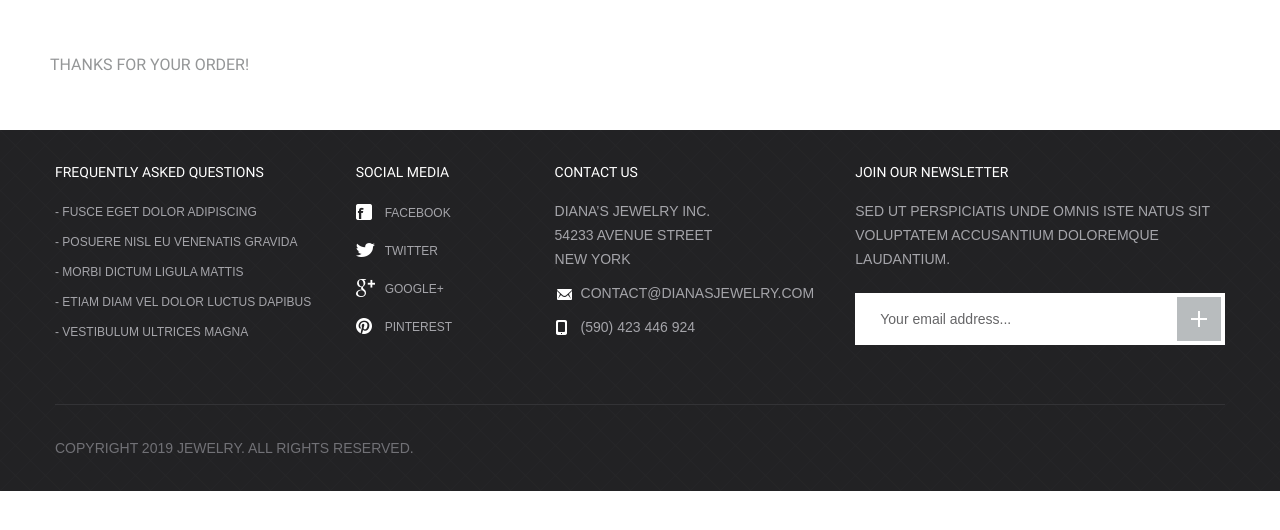
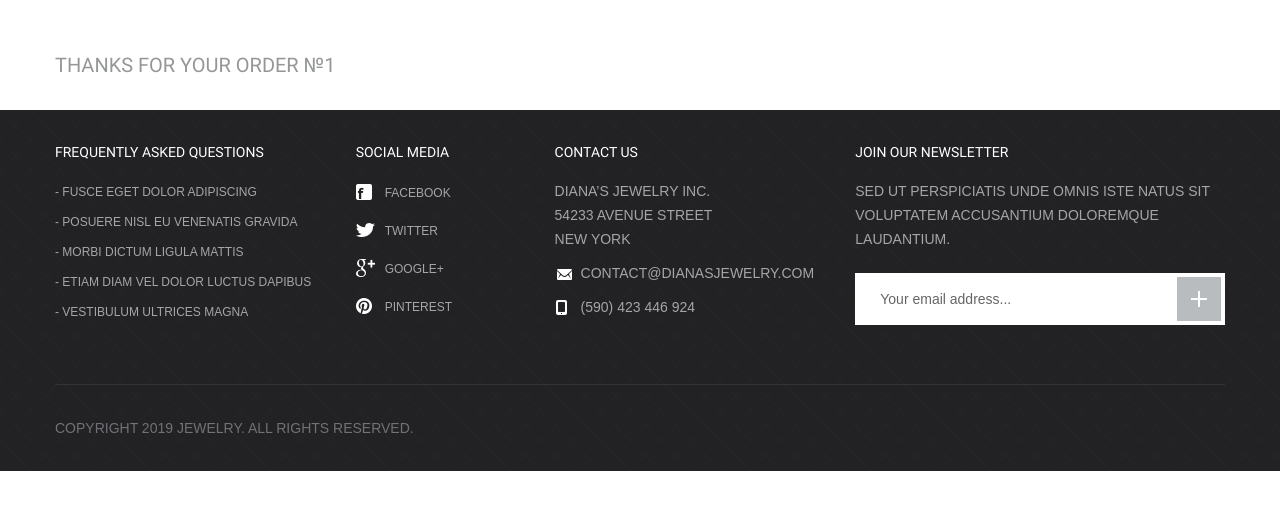
Before and after one commit to self067/sh, a Yii app: template views/cart/success.php in a window 1280 px wide. Shown: the part 93-623 px from the top of the page. Run offline with PHP 8.4 and a stand-in for Yii, Linux system fonts and the light colour scheme; the template is opened without the code that fills it: most values are stand-ins (such as "Sample title", 1, 10 or a date in 2020); data that the repository does not hold is empty; some libraries are stand-ins or nearby versions.

Commit message:
20190128

```diff
--- a/models/Cart.php
+++ b/models/Cart.php
@@ -35,7 +35,6 @@ class Cart extends ActiveRecord
     $price = isset($_SESSION['cart'][$id]['price'])?$_SESSION['cart'][$id]['price'] * $quantity:0;
     $_SESSION['cart.totalQuantity']  -= $quantity;
     $_SESSION['cart.totalSum'] -= $price;
-
     unset($_SESSION['cart'][$id]);
   }
 }
--- a/views/cart/order.php
+++ b/views/cart/order.php
@@ -2,7 +2,7 @@
 use yii\widgets\ActiveForm;
 ?>
 
-<h2 style="padding: 10px; text-align: center">Оформление заказа</h2>
+<h2 style="padding: 10px; text-align: center">Оформление заказа </h2>
 
 <?php $form = ActiveForm::begin()?>
 <div class="container">
--- a/views/cart/success.php
+++ b/views/cart/success.php
@@ -1,6 +1,8 @@
+<div class="container">
 <div class="order-status">
-
-  <h2>Thanks for your order!</h2>
+  <h2>Thanks for your order №<?=$order->id?></h2>
+</div>
+</div>
   <?php
   if(isset($session['cart']) && isset($_SESSION['cart.totalQuantity'])) {
 //  if(isset($session['order']) ) {
@@ -58,4 +60,3 @@
   $session->remove('cart.totalSum');
   $session->remove('cart.totalQuantity');
   ?>
-</div>
--- a/views/layouts/main.php
+++ b/views/layouts/main.php
@@ -51,15 +51,9 @@ $this->beginPage();
 </header>
 <!-- / header -->
 
-
-
-
-
-<!--    <div class="container">-->
+    <div id="cont">
         <?= $content ?>
-<!--    </div>-->
-
-
+    </div>
 
 <footer id="footer">
     <div class="container">
@@ -112,14 +106,6 @@ $this->beginPage();
   </div>
 </div>
 
-<div id="order" class="modal fade bd-example-modal-xl" tabindex="-1" role="dialog" aria-labelledby="myExtraLargeModalLabel" aria-hidden="true">
-  <div class="modal-dialog modal-xl">
-    <div style="padding: 15px;" class="modal-content">
-
-    </div>
-  </div>
-</div>
-
 <?php $this->endBody() ?>
 </body>
 </html>
--- a/web/css/style.css
+++ b/web/css/style.css
@@ -287,7 +287,7 @@ a:hover {
 }
 
 #body {
-	padding: 48px 0 31px;
+	padding: 28px 0 25px;
 }
 
 #slider {
--- a/web/css/style_sh.css
+++ b/web/css/style_sh.css
@@ -1,3 +1,7 @@
+h2  {
+  font-size: 20px;
+}
+
 .order-form {
   margin-top: 120px;
   margin-bottom: 70px;
@@ -23,7 +27,7 @@ label.control-label {
 }
 
 .order-status {
-  margin: 50px;
+  margin: 50px 0 30px;
 }
 
 #total-q, #total-s {
--- a/web/js/main_sh.js
+++ b/web/js/main_sh.js
@@ -1,21 +1,3 @@
-// function openCart(event) {
-//   event.preventDefault();
-//
-//   $.ajax({
-//     url: '/cart/open',
-//     type: 'GET',
-//     success: function(res) {
-//       // alert(res);
-//       $('#cart .modal-content').html(res);
-//       $('#cart').modal('show');
-//     },
-//     error: function (xhr, ajaxOptions, thrownError) {
-//       alert(xhr.status +" "+thrownError);
-//     }
-//   });
-//
-// }
-
 
 $('.product-button__add').on('click', function (event) {
   event.preventDefault();
@@ -42,7 +24,7 @@ $('.product-button__add').on('click', function (event) {
 } );
 
 //modal-content
-$('.cart-table').on('click', '.delete', function () {
+$('.cart-table').on('click', 'td.delete', function () {
   let id = $(this).data('id');
   console.log(id);
   $.ajax({
@@ -50,17 +32,16 @@ $('.cart-table').on('click', '.delete', function () {
     data: {id: id},
     type: 'GET',
     success: function(res) {
-      // alert('Success');
-      // $('#cart .modal-content').html(res);
-      $('.modal-content').html(res);
-    console.log(res);
-      console.log($("#total-q").html());
-      console.log($("#total-s").html());
+
+      console.log(res);
+      // $('#cart-content').html(res);
+      // $('#cart-content').html('');
+      $('#cont').html(res);
+
       if($('#total-q').html())
         $('.menu-quantity').html('<span class="ico-products"></span>'+$("#total-q").html()+' products, $'+$("#total-s").html());
       else
         $('.menu-quantity').html('<span class="ico-products"></span>0 products, $0');
-
 
     },
     error: function (xhr, ajaxOptions, thrownError) {
@@ -68,46 +49,3 @@ $('.cart-table').on('click', '.delete', function () {
     }
   });
 });
-
-////////////////////////////////////////////////////////////////////////
-// $('.modal-content').on('click', '.btn-next', function () {
-//   $.ajax({
-//     url: '/cart/order',
-//     type: 'GET',
-//     success: function(res) {
-//       // alert('Success');
-//       $('#order .modal-content').html(res);
-//       // $('#cart').modal('hide');
-//       // $('#order').modal('show');
-//     },
-//     error: function (xhr, ajaxOptions, thrownError) {
-//       alert(xhr.status +" "+thrownError);
-//     }
-//   });
-// });
-
-
-// $('.cart').on('click',function () {
-//   $('#cart').modal('show');
-// });
-
-// $('.modal-content').on('click', '.btn-close', function () {
-//   $('#cart').modal('hide');
-// });
-
-// function clearCart(event) {
-//   event.preventDefault();
-//   if(confirm('Очистить корзину ?')) {
-//   $.ajax({
-//     url: '/cart/clear',
-//     type: 'GET',
-//     success: function(res) {
-//       $('#cart .modal-content').html(res);
-//       $('.menu-quantity').html('(0)');
-//     },
-//     error: function (xhr, ajaxOptions, thrownError) {
-//       alert(xhr.status +" "+thrownError);
-//     }
-//   });
-// }
-// }
```
Also changed, not shown: controllers/CartController.php (+9 -7 lines), views/cart/cart.php (+10 -6 lines), web/favicon.ico.
